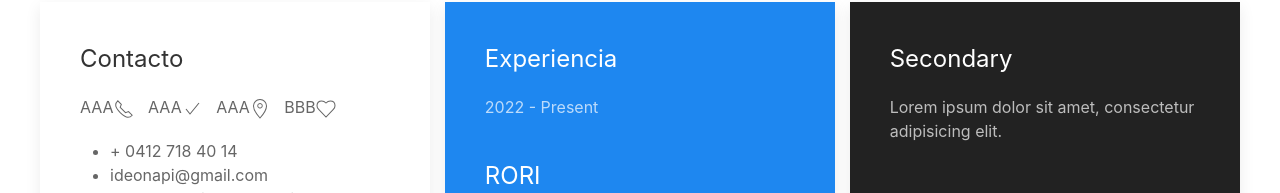
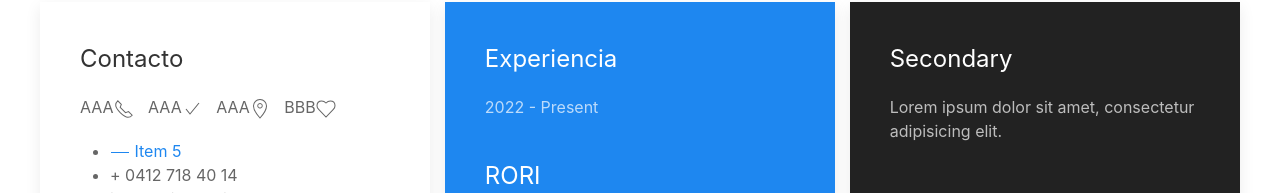
Before and after one commit to ideoeduardo/ideoeduardo.github.io, a plain HTML site: page index.html in a window 1280 px wide. Shown: the part 759-952 px from the top of the page. Drawn offline with nearby package versions, Linux system fonts and the light colour scheme.

Commit message:
Update index.html

```diff
--- a/index.html
+++ b/index.html
@@ -86,6 +86,7 @@
              <span class="uk-margin-small-right" uk-icon="location">AAA</span>
              <a href="" uk-icon="heart">BBB</a>
              <ul>
+                     <li><a href="#"><span uk-icon="icon: minus"></span> Item 5</a></li>
              <li></h3> + 0412 718 40 14</h3></li>
              <li>ideonapi@gmail.com
              <br>eduardonapierala@gmail.com</li>
```
